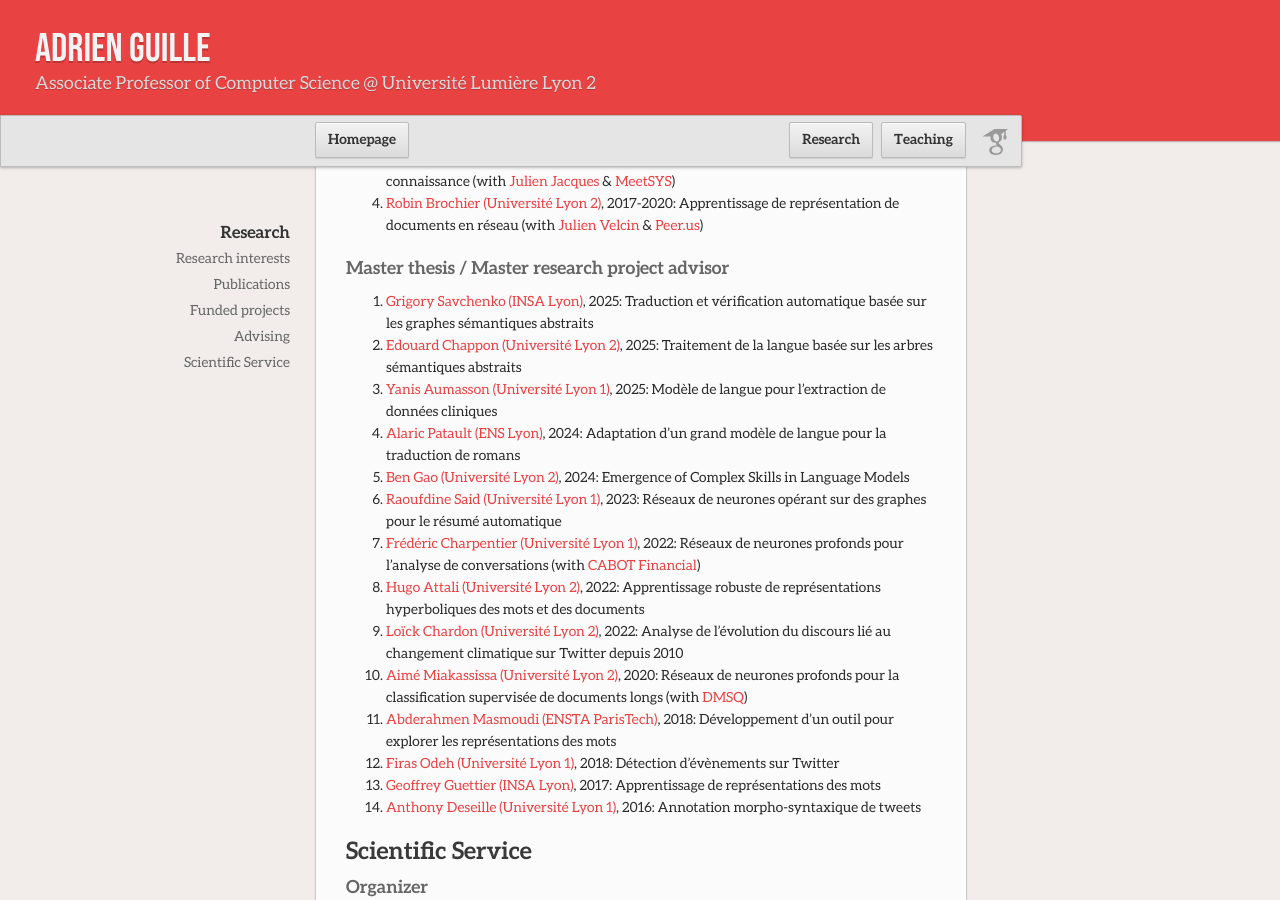
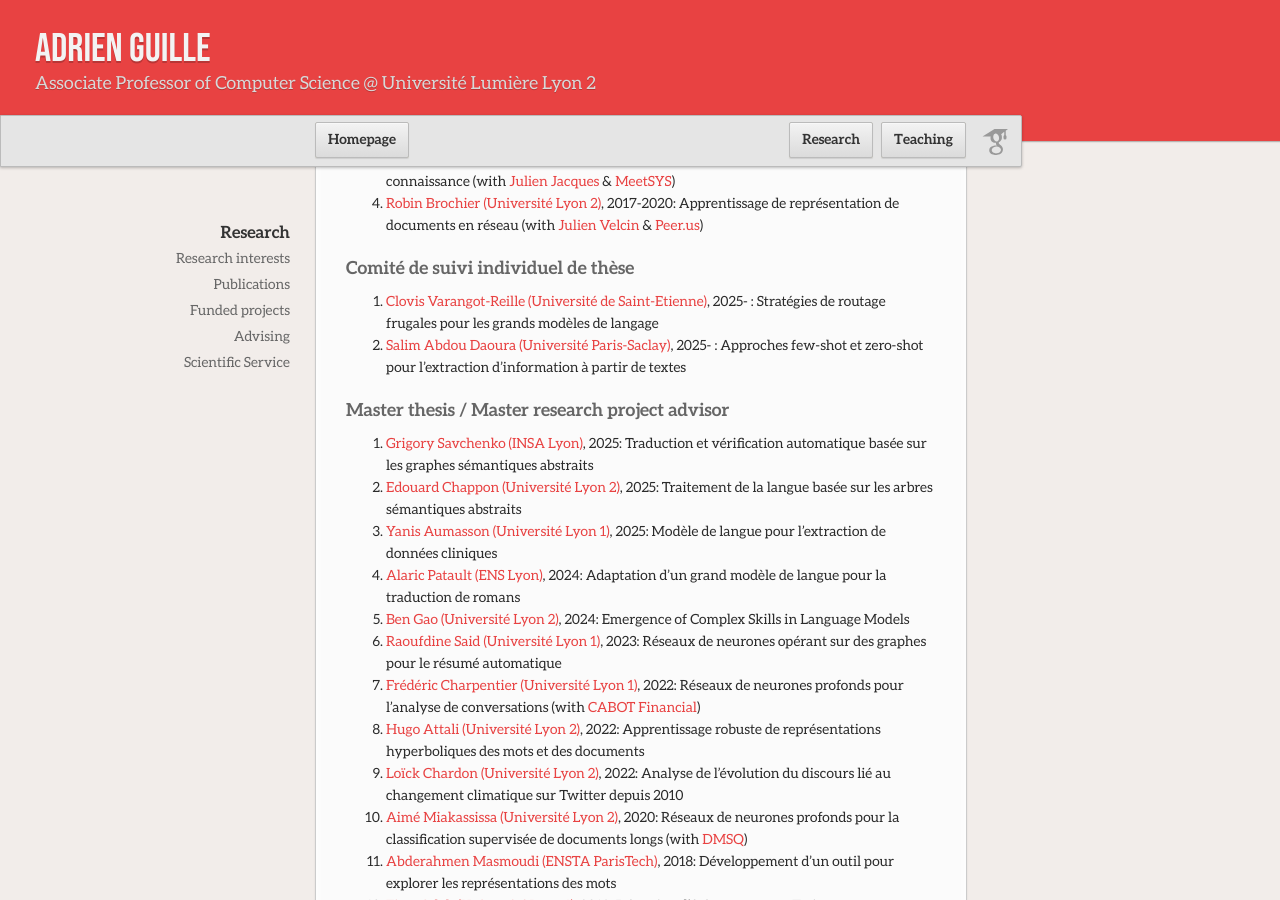
Before and after one commit to AdrienGuille/adrienguille.github.io, a Jekyll site: the page built from research.md, in a window 1280 px wide and 900 px high, scrolled down 1188 px. Built offline with Jekyll 4.4.1, drawn with Linux system fonts in a browser that asks for light colours; our own code applies the rules of GitHub Pages for plain Markdown files.

Commit message:
Update research.md

```diff
--- a/research.md
+++ b/research.md
@@ -36,6 +36,11 @@ See the [dedicated page](publications.md) or my [Google Scholar profile](https:/
 - [Frédéric Charpentier (Université Lyon 2)](#), 2023-2026: Réseaux de neurones profonds pour l'analyse de conversations (with [Jairo Cugliari](https://cugliari.github.io/website/) and [CABOT Financial](https://www.cabotfinancial.fr))
 - [Jean Dupuy (Université Lyon 2)](#), 2018-2021: Prédiction de liens dans les bases de connaissance (with [Julien Jacques](http://eric.univ-lyon2.fr/~jjacques/) & [MeetSYS](http://meetsys.com/))
 - [Robin Brochier (Université Lyon 2)](#), 2017-2020: Apprentissage de représentation de documents en réseau (with [Julien Velcin](http://eric.univ-lyon2.fr/~jvelcin/) & [Peer.us](http://peer.us/))
+
+### Comité de suivi individuel de thèse
+
+- [Clovis Varangot-Reille (Université de Saint-Etienne)](#), 2025- : Stratégies de routage frugales pour les grands modèles de langage
+- [Salim Abdou Daoura (Université Paris-Saclay)](#), 2025- : Approches few-shot et zero-shot pour l'extraction d'information à partir de textes
 
 ### Master thesis / Master research project advisor
 
```
